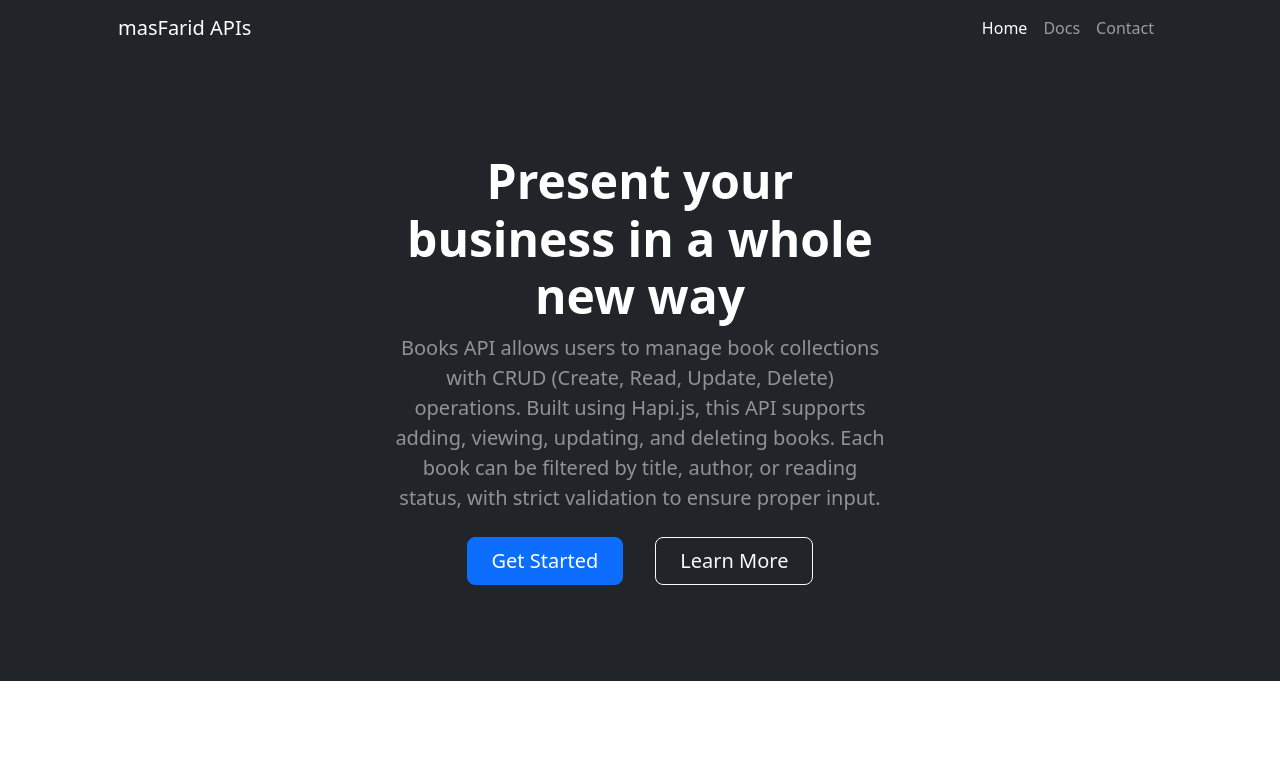
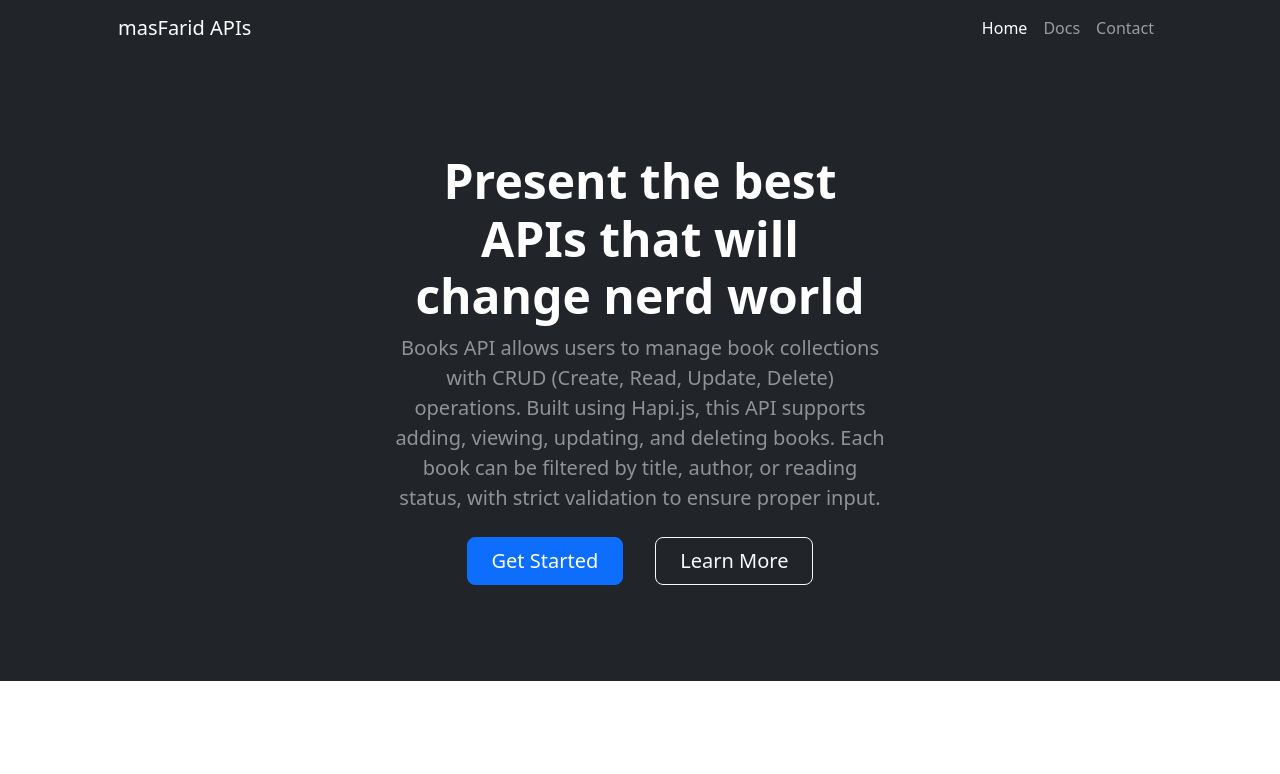
Before and after one commit to faridbpn/guide-for-books-APis, a plain HTML site: page index.html in a window 1280 px wide. Shown: the top 774 px of the page. Drawn offline with nearby package versions, Linux system fonts and the light colour scheme.

Commit message:
memperbaiki judul utama

```diff
--- a/index.html
+++ b/index.html
@@ -34,7 +34,7 @@
                 <div class="row gx-5 justify-content-center">
                     <div class="col-lg-6">
                         <div class="text-center my-5">
-                            <h1 class="display-5 fw-bolder text-white mb-2">Present your business in a whole new way</h1>
+                            <h1 class="display-5 fw-bolder text-white mb-2">Present the best APIs that will change nerd world</h1>
                             <p class="lead text-white-50 mb-4">Books API allows users to manage book collections with CRUD (Create, Read, Update, Delete) operations. Built using Hapi.js, this API supports adding, viewing, updating, and deleting books. Each book can be filtered by title, author, or reading status, with strict validation to ensure proper input.</p>
                             <div class="d-grid gap-3 d-sm-flex justify-content-sm-center">
                                 <a class="btn btn-primary btn-lg px-4 me-sm-3" href="https://github.com/faridbpn/Books-Api-Dicoding" target="_blank">Get Started</a>
```
